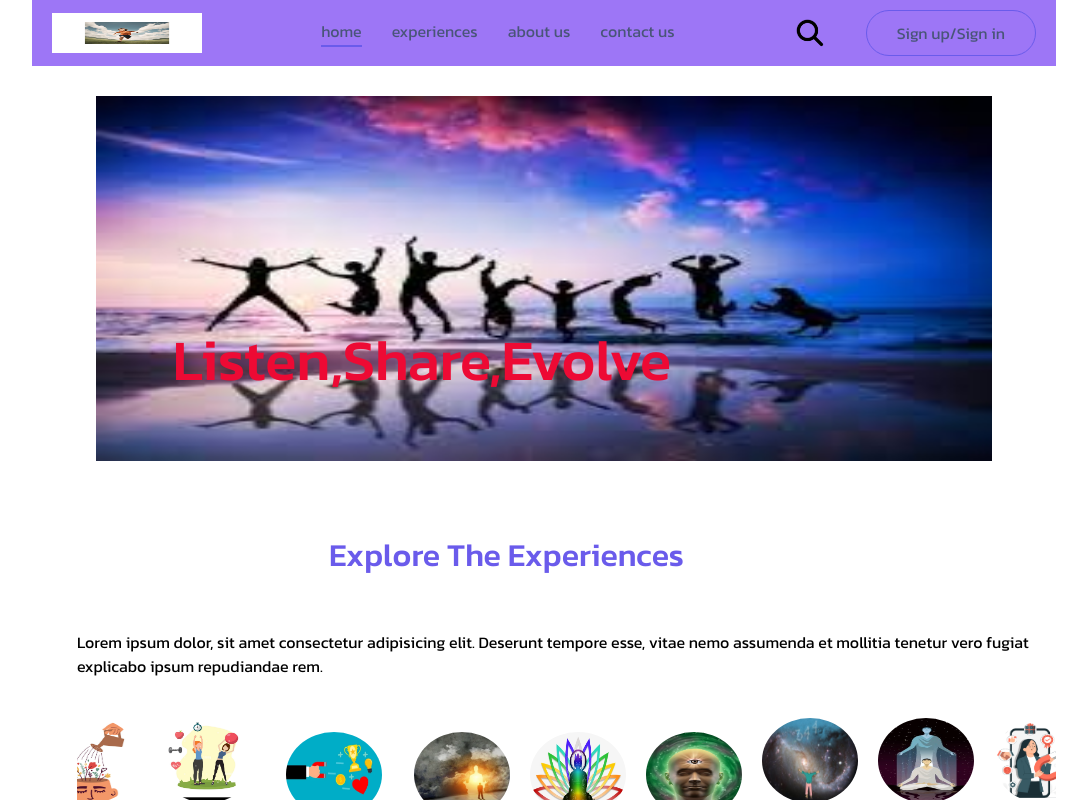
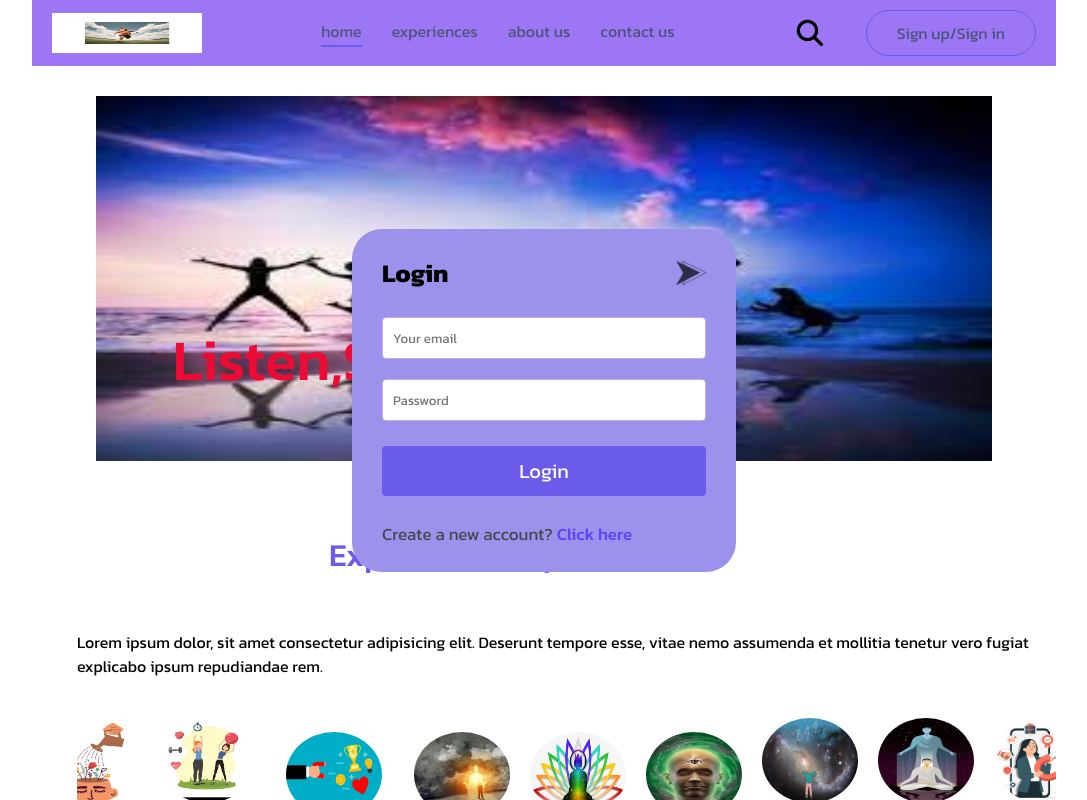
Before and after one commit to Sowbaranika1111/Experiences-Project, a React (Vite) app in the folder frontend/: page / in a window 1280 px wide. Both pictures are taken after a click on the button "Sign up/Sign in". Shown: the top 800 px of the page, without its empty margins (96-1183 px from the left). Built offline with nearby package versions, Linux system fonts and the light colour scheme; grey boxes are pictures that could not be loaded.

Commit message:
[TU-1] Signup SignIn Popup done

```diff
--- a/frontend/src/App.jsx
+++ b/frontend/src/App.jsx
@@ -1,14 +1,22 @@
-import React from 'react'
+import React, { useState } from 'react'
 import Navbar from './components/Navbar/Navbar'
 import { Route, Routes } from 'react-router-dom'
 import Home from './pages/Home/Home'
 import User_profile from './pages/User_Profile/User_profile'
 import Footer from './components/Footer/Footer'
+import LoginPopup from './components/LoginPopup/LoginPopup'
+
 const App = () => {
+
+  const [showLogin,setShowLogin] = useState(false)
+
   return (
     <>
+    {/* ternary operator */}{/*passing setShowLogin as props, true or false coming from LoginPopup component when the cross img is clicked it becomes false*/}
+    {showLogin?<LoginPopup setShowLogin={setShowLogin}/>:<></>}
+
       <div className='app'>
-        <Navbar />
+        <Navbar setShowLogin={setShowLogin}/>
         <Routes>
           <Route path='/' element={<Home />} />
           <Route path='/User_Profile' element={<User_profile />} />
--- a/frontend/src/assets/assets.js
+++ b/frontend/src/assets/assets.js
@@ -1,6 +1,8 @@
 //Importing images and icons
 import boy_happy_img from './boy_happy_img.png'
 import search_icon from './search_icon.png'
+
+import cross_icon from './cross_icon.png'
 
 import AddYours_video from './AddYours_video.mp4'
 
@@ -39,8 +41,9 @@ export const assets = {
     youtube_footer_icon
 }
 
-export const addYoursVideo =
-    {AddYours_video}
+export const cross_icon_loginPopup = {cross_icon}
+
+export const addYoursVideo = {AddYours_video}
 
 
 export const experiences_list = [
--- /dev/null
+++ b/frontend/src/components/LoginPopup/LoginPopup.css
@@ -0,0 +1,75 @@
+.login-popup{
+    position: absolute;
+    z-index: 1;
+    width: 100%;
+    height: 100%;
+    display: grid;
+}
+
+.login-popup-container{
+    place-self: center;
+    width: max(30vw,330px);
+    color: #48464d;
+    background-color: #9b92ec;
+    display: flex;
+    flex-direction: column;
+    gap: 25px;
+    padding: 25px 30px;
+    border-radius: 30px;
+    font-size: 17px;
+    animation: fadeIn 0.5s;
+}
+
+.login-popup-title img{
+    height: 30px;
+    width: 30px;
+    opacity: 0.7;
+    cursor: pointer;
+}
+
+.login-popup-title{
+    display: flex;
+    justify-content: space-between;
+    align-items: center;
+    color: black;
+}
+
+.login-popup-inputs{
+    display: flex;
+    flex-direction: column;
+    gap: 20px;
+}
+
+.login-popup-inputs input{
+    outline: none;
+    border: 1px solid #c3ace2;
+    padding: 10px;
+    border-radius: 4px;
+}
+
+.login-popup-container button{
+    border: none;
+    padding: 10px;
+    border-radius: 4px;
+    color: white;
+    background-color: #6a5beb;
+    font-size: 20px;
+    cursor: pointer;
+}
+
+.login-popup-condition{
+    display: flex;
+    align-items:;
+    gap: 8px;
+    margin-top: -15px;
+}
+
+.login-popup-condition input{
+    margin-top: 6px;
+}
+
+.login-popup p span{
+    color: #5a49f3;
+    font-weight: 500;
+    cursor: pointer;
+}
--- /dev/null
+++ b/frontend/src/components/LoginPopup/LoginPopup.jsx
@@ -0,0 +1,45 @@
+import React, { useState } from 'react'
+import { cross_icon_loginPopup } from '../../assets/assets'
+import './LoginPopup.css'
+
+
+const LoginPopup = ({ setShowLogin }) => {
+
+  const [currState, setCurrState] = useState("Login")
+
+  return (
+    <div className='login-popup'>
+      <form className="login-popup-container">
+        <div className="login-popup-title">
+          <h2>{currState}</h2>
+          <img onClick={() => setShowLogin(false)} src={cross_icon_loginPopup.cross_icon} alt="" />
+        </div>
+        <div className="login-popup-inputs">
+          {/* if the current state is login we need to remove the name input field */}
+          {currState === "Login" ? <></> : <input type="text" placeholder='Your name' required />}
+          <input type="email" placeholder='Your email' required />
+          <input type="password" placeholder='Password' required />
+        </div>
+        <button>{currState === "Sign Up" ? "Create account" : "Login"}</button>
+        {currState === "Login"
+          ? <p>Create a new account? <span onClick={() => setCurrState("Sign Up")}>Click here</span></p>
+          : <p>Already have an account? <span onClick={() => setCurrState("Login")}>Login here</span></p>
+        }
+      </form >
+    </div>
+
+  )
+}
+
+export default LoginPopup
+
+
+// To display the pop-up create a state variable. it is created in App.jsx file
+// We are initialising the useState with false.
+// To display this on the top , add a ternary operator and type showLogin and if it is true LoginPopup component should display,if it is false it will return the fragment '<></>'
+// Then set the showLogin inside nav bar, where we can convert it into true or false, so in the nav bar we are passing the setShowLogin as props
+// Then we resturcucture it in the navigation bar component ==> const Navbar = ({setShowLogin}) =>
+// After link that function with the Signin Button
+
+
+// to display the login or signup state inside <h2>, we create one state variable currentState
--- a/frontend/src/components/Navbar/Navbar.jsx
+++ b/frontend/src/components/Navbar/Navbar.jsx
@@ -2,7 +2,7 @@ import React, { useState } from 'react'
 import './Navbar.css'
 import { assets } from '../../assets/assets'
 
-const Navbar = () => {
+const Navbar = ({setShowLogin}) => {
 
   const [menu,setMenu] = useState('home');
 
@@ -20,7 +20,7 @@ const Navbar = () => {
             <img src={assets.search_icon} alt="" />
             <div className="dot"></div>
           </div>
-          <button>Sign up/Sign in</button>
+          <button onClick={() => setShowLogin(true)}>Sign up/Sign in</button>
         </div>
     </div>
   )
```
Also changed, not shown: frontend/src/assets/cross_icon.png (added), 1 other file (tests, documents, lock files or other folders).
